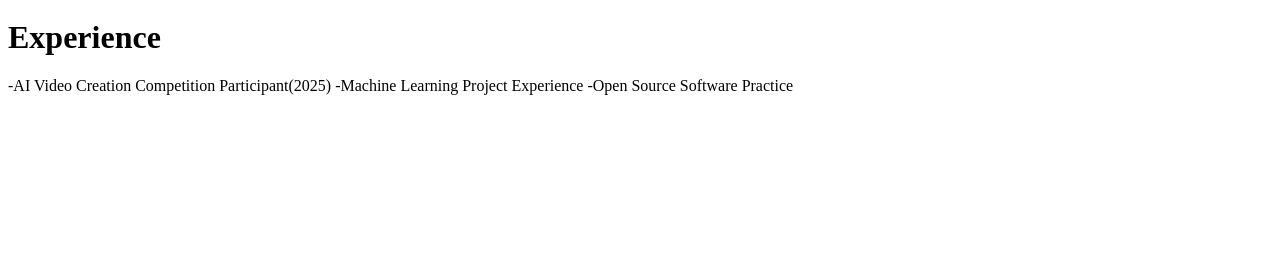
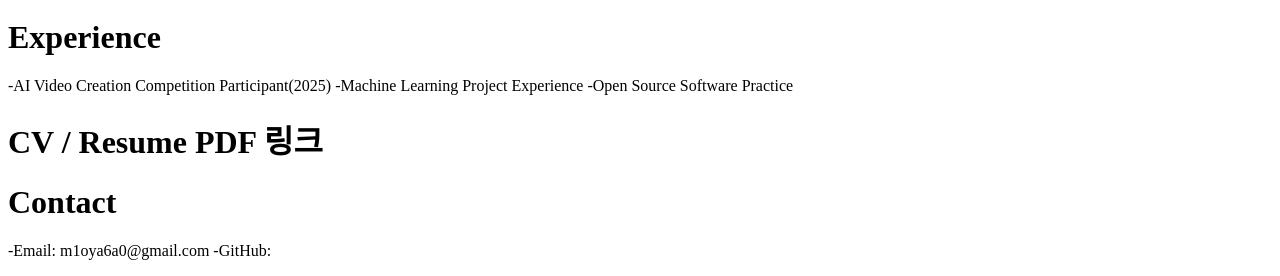
Before and after one commit to mingyoel/porfolio, a plain HTML site: page index.html in a window 1280 px wide. Shown: the part 690-966 px from the top of the page. Before the commit the page ends 801 px from the top, so only its background shows below. Drawn offline with Linux system fonts and the light colour scheme.

Commit message:
Update index.html

```diff
--- a/index.html
+++ b/index.html
@@ -47,3 +47,11 @@
   -Machine Learning Project Experience
   -Open Source Software Practice
 </p>
+
+<h1> CV / Resume PDF 링크 </h1>
+
+<h1> Contact </h1>
+<p>
+  -Email: m1oya6a0@gmail.com
+  -GitHub: <https://github.com/mingyoel>
+</p>
```
